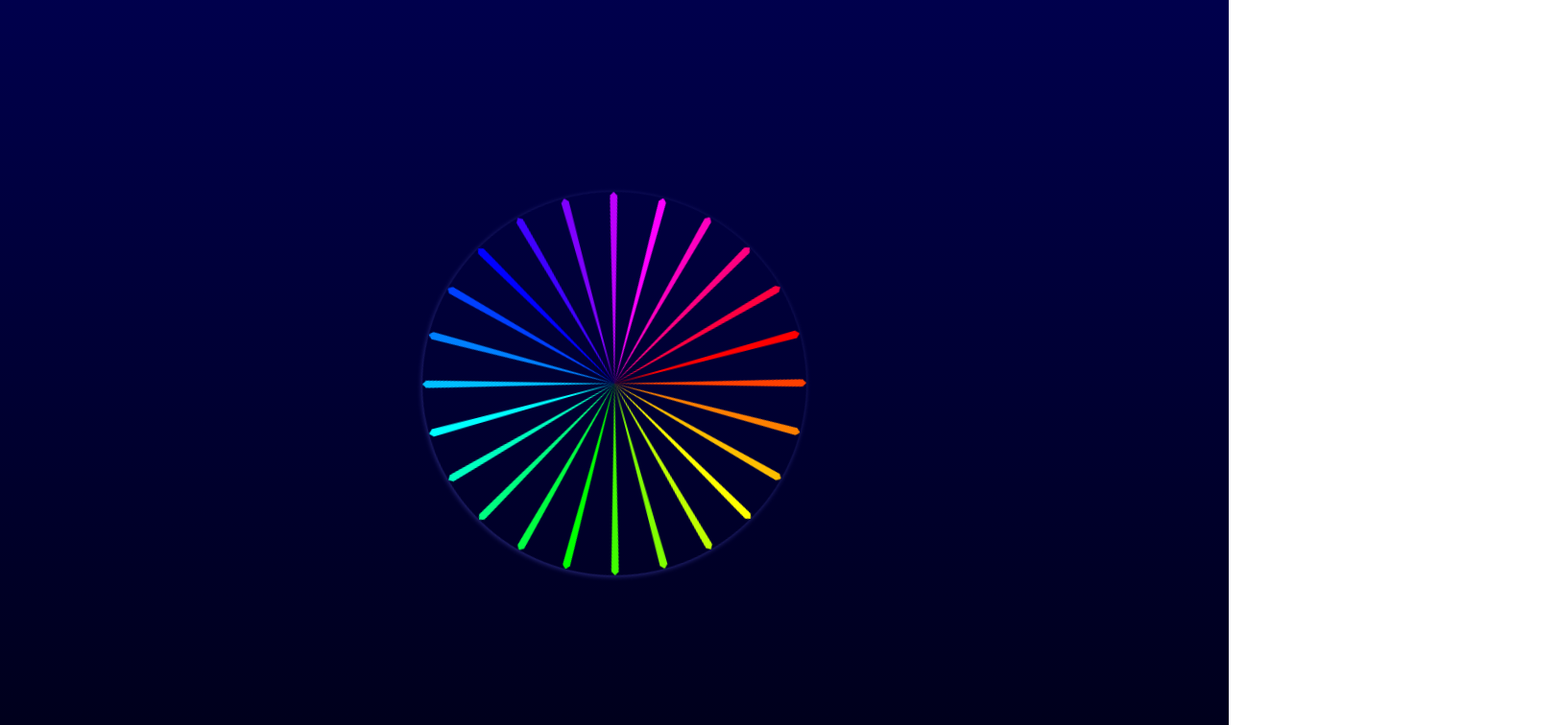
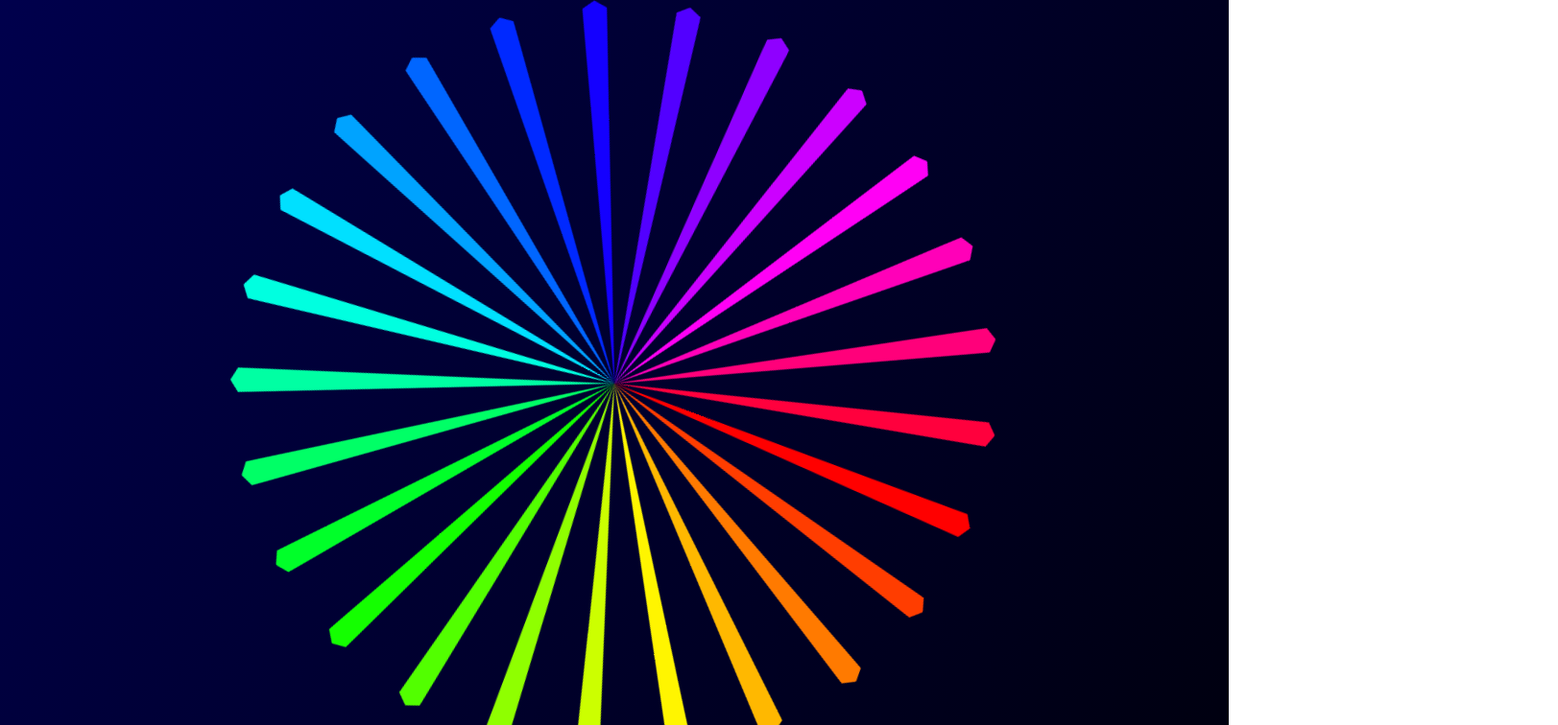
Before and after one commit to doppler/color-wheel, a React (Create React App) app: page / in a window 1280 px wide. Shown: the top 756 px of the page at 96% size, 1623 px wide, since content can reach past the window. Built offline with nearby package versions, Linux system fonts and the light colour scheme.

Commit message:
add gh-pages deploy stuff

```diff
--- a/package.json
+++ b/package.json
@@ -2,13 +2,17 @@
   "name": "color-wheel",
   "version": "0.1.0",
   "private": true,
+  "homepage": "https://doppler.github.io/color-wheel",
   "dependencies": {
+    "gh-pages": "^2.0.1",
     "node-sass": "^4.11.0",
     "react": "^16.8.0-alpha.1",
     "react-dom": "^16.8.0-alpha.1",
     "react-scripts": "2.1.3"
   },
   "scripts": {
+    "predeploy": "npm run build",
+    "deploy": "gh-pages -d build",
     "start": "react-scripts start",
     "build": "react-scripts build",
     "test": "react-scripts test",
--- a/src/App.js
+++ b/src/App.js
@@ -12,7 +12,7 @@ const App = () => {
 export default App;
 
 const ColorWheel = () => {
-  const div = 24;
+  const div = 25;
   return (
     <div className="ColorWheel">
       {Array.from(Array(div)).map((_, i) => (
@@ -29,7 +29,5 @@ const Radial = ({ rotation }) => (
       transform: `rotate(${rotation}deg)`,
       backgroundColor: `hsl(${rotation}, 100%, 50%)`
     }}
-  >
-    RADIAL
-  </div>
+  />
 );
--- a/src/App.scss
+++ b/src/App.scss
@@ -9,7 +9,11 @@ body {
   justify-content: center;
   align-items: center;
   height: 100vh;
-  background-image: linear-gradient(hsl(240, 100%, 15%), hsl(240, 100%, 5%));
+  background-image: linear-gradient(
+    120deg,
+    hsl(240, 100%, 15%),
+    hsl(240, 100%, 3%)
+  );
 }
 @keyframes spin {
   from {
@@ -20,20 +24,15 @@ body {
   }
 }
 .ColorWheel {
-  position: absolute;
-  width: 400px;
-  height: 400px;
+  width: 100%;
+  height: 100%;
   border-radius: 200px;
-  // background-color: black;
-  box-shadow: 1px 1px 5px hsl(240, 50%, 33%);
   animation: spin 24s linear infinite;
 }
 .Radial {
   position: absolute;
   top: 0;
   left: 0;
-  color: white;
-  background-color: hsl(0, 100%, 50%);
   width: 100%;
   height: 100%;
   clip-path: polygon(49% 1%, 50% 0, 51% 1%, 50% 50%);
```
Also changed, not shown: 1 other file (tests, documents, lock files or other folders).
